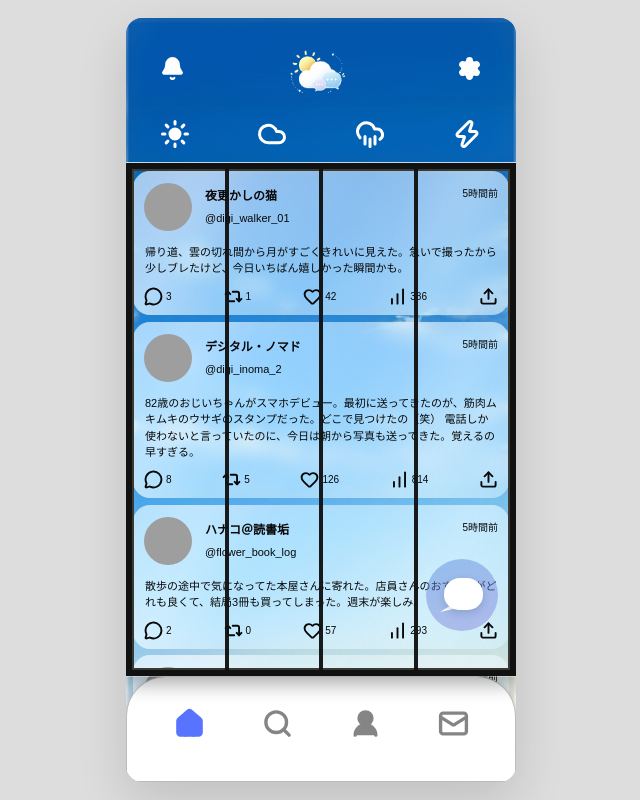
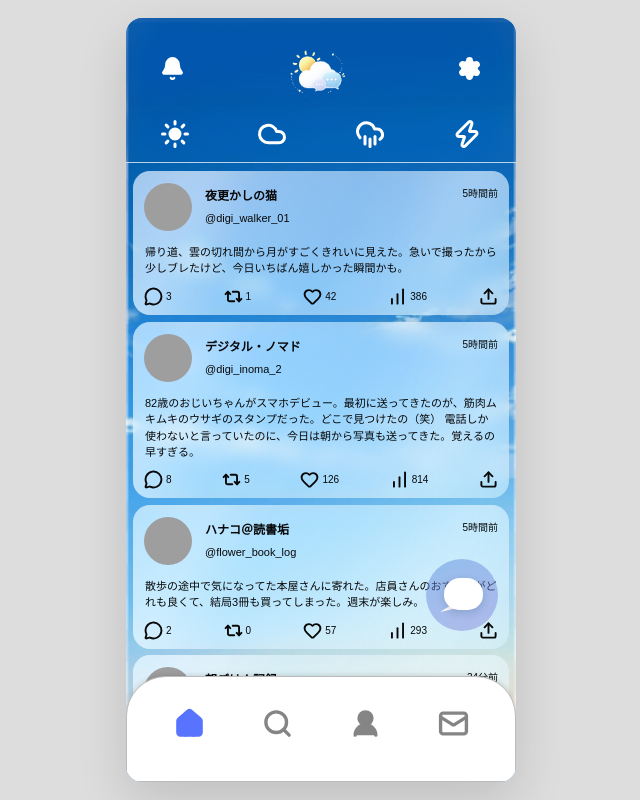
Before and after one commit to awo080558-dot/sora-social-apuri, a Next.js app: page / in a window 1280 px wide. Shown: the whole page, without its empty margins (319-959 px from the left). Built offline with nearby package versions, Linux system fonts and the light colour scheme; grey boxes are pictures that could not be loaded.

Commit message:
Revert "Make timeline feel like sliding window"
This reverts commit 93531c445e4eed9ed39253c3b174fd3caa1b40d3.

```diff
--- a/app/globals.css
+++ b/app/globals.css
@@ -347,131 +347,3 @@
   .timeline-area.weather-bg.window-reveal-target,
   .timeline-area.weather-bg.window-reveal-target>.sora-post{animation:none!important}
 }
-
-/* タイムライン全体を一枚の引違い窓として見せる */
-.sora-app:has(>.timeline-area)::before{
-  content:"";
-  position:absolute;
-  z-index:7;
-  pointer-events:none;
-  top:145px;
-  left:0;
-  right:0;
-  bottom:106px;
-  border:6px solid #111;
-  box-shadow:
-    inset 0 0 0 2px #3a3a35,
-    inset 0 0 10px #ffffff22,
-    0 0 0 1px #ffffff55,
-    0 8px 18px #0005;
-}
-.sora-app:has(>.timeline-area)::after{
-  content:"";
-  position:absolute;
-  z-index:7;
-  pointer-events:none;
-  top:145px;
-  bottom:106px;
-  left:6px;
-  right:6px;
-  background:
-    linear-gradient(90deg,transparent calc(25% - 2px),#111 calc(25% - 2px) calc(25% + 2px),transparent calc(25% + 2px)),
-    linear-gradient(90deg,transparent calc(50% - 2px),#111 calc(50% - 2px) calc(50% + 2px),transparent calc(50% + 2px)),
-    linear-gradient(90deg,transparent calc(75% - 2px),#111 calc(75% - 2px) calc(75% + 2px),transparent calc(75% + 2px)),
-    linear-gradient(180deg,#111 0 5px,transparent 5px calc(100% - 5px),#111 calc(100% - 5px));
-  opacity:.96;
-}
-.timeline-area.weather-bg{
-  transform-style:preserve-3d;
-  perspective:820px;
-}
-.timeline-area.weather-bg.weather-adjacent-preview{
-  inset:145px 0 106px 0;
-  height:auto;
-  padding:10px 13px 118px;
-  z-index:1;
-  opacity:calc(.38 + (var(--window-depth,0) * .62));
-  transform:scale(calc(.82 + (var(--window-depth,0) * .18))) translateY(calc(42px - (var(--window-depth,0) * 42px)));
-  transform-origin:center center;
-  filter:blur(calc(3px - (var(--window-depth,0) * 3px))) saturate(calc(.76 + (var(--window-depth,0) * .24))) brightness(calc(.86 + (var(--window-depth,0) * .14)));
-}
-.timeline-area.weather-bg.weather-adjacent-preview>.sora-post{
-  transform:scale(calc(.94 + (var(--window-depth,0) * .06)));
-  opacity:calc(.45 + (var(--window-depth,0) * .55));
-}
-.timeline-area.weather-bg.is-pulling{
-  background:transparent!important;
-  box-shadow:none!important;
-  overflow:hidden;
-}
-.timeline-area.weather-bg.is-pulling>.sora-post{
-  opacity:0;
-  pointer-events:none;
-}
-.timeline-area.weather-bg.is-pulling:before,
-.timeline-area.weather-bg.is-pulling:after{
-  content:""!important;
-  display:block!important;
-  position:absolute!important;
-  z-index:4!important;
-  top:145px!important;
-  bottom:106px!important;
-  width:52%!important;
-  pointer-events:none!important;
-  background-size:390px 100%!important;
-  background-repeat:no-repeat!important;
-  box-shadow:
-    inset 0 0 0 1px #ffffff55,
-    inset 0 0 14px #ffffff2e,
-    0 0 14px #0005!important;
-  filter:brightness(.95) saturate(1.02);
-  transition:none!important;
-}
-.timeline-area.weather-bg.is-pulling:before{
-  left:0!important;
-  background-position:left top!important;
-  border-right:4px solid #111!important;
-  transform:translateX(calc(var(--window-open,0) * -108%)) scaleX(calc(1 - (var(--window-open,0) * .05)));
-}
-.timeline-area.weather-bg.is-pulling:after{
-  right:0!important;
-  background-position:right top!important;
-  border-left:4px solid #111!important;
-  transform:translateX(calc(var(--window-open,0) * 108%)) scaleX(calc(1 - (var(--window-open,0) * .05)));
-}
-.timeline-area.weather-bg.sunny.is-pulling:before,
-.timeline-area.weather-bg.sunny.is-pulling:after{background-image:url('/weather-sunny-blended.png')!important}
-.timeline-area.weather-bg.cloudy.is-pulling:before,
-.timeline-area.weather-bg.cloudy.is-pulling:after{background-image:url('/weather-cloudy-photo.png')!important}
-.timeline-area.weather-bg.rainy.is-pulling:before,
-.timeline-area.weather-bg.rainy.is-pulling:after{background-image:url('/weather-rainy-photo.png')!important}
-.timeline-area.weather-bg.storm.is-pulling:before,
-.timeline-area.weather-bg.storm.is-pulling:after{background-image:url('/weather-storm-photo.png')!important}
-.weather-window-reveal{
-  z-index:6;
-  top:145px;
-  bottom:106px;
-}
-.weather-window-reveal .window-pane{
-  width:52%;
-  box-shadow:inset 0 0 0 1px #ffffff55,inset 0 0 14px #ffffff2e,0 0 14px #0005;
-}
-.window-pane-left{border-right:4px solid #111}
-.window-pane-right{border-left:4px solid #111}
-.timeline-area.weather-bg.window-reveal-target{
-  transform-origin:center center;
-  animation:window-back-sky-in .72s cubic-bezier(.17,.84,.22,1) both;
-}
-.timeline-area.weather-bg.window-reveal-target>.sora-post{
-  animation:window-post-from-back .72s cubic-bezier(.17,.84,.22,1) both!important;
-}
-@keyframes window-back-sky-in{
-  0%{opacity:.42;filter:blur(3px) saturate(.78) brightness(.86);transform:scale(.82) translateY(42px)}
-  52%{opacity:.82;filter:blur(.8px) saturate(.96) brightness(.96);transform:scale(.96) translateY(8px)}
-  100%{opacity:1;filter:none;transform:none}
-}
-@keyframes window-post-from-back{
-  0%{opacity:0;transform:translateY(28px) scale(.92)}
-  42%{opacity:.42}
-  100%{opacity:1;transform:none}
-}
--- a/app/page.tsx
+++ b/app/page.tsx
@@ -5,7 +5,7 @@ import {
   Mail, MapPin, MessageCircle, Pencil, Repeat2, Search, Send, Settings,
   Sun, Upload, UserPlus, UserRound, X, Zap
 } from "lucide-react";
-import { type CSSProperties, type FormEvent, type PointerEvent, type WheelEvent, useEffect, useMemo, useRef, useState } from "react";
+import { type FormEvent, type PointerEvent, type WheelEvent, useEffect, useMemo, useRef, useState } from "react";
 import { RealMap } from "./RealMap";
 
 type Weather = "sunny" | "cloudy" | "rainy" | "storm";
@@ -142,9 +142,6 @@ export default function HomePage(){
   const feed=useMemo(()=>posts.filter(p=>p.weather===weather),[weather]);
   const dragPreviewFeed=useMemo(()=>dragPreviewWeather?posts.filter(p=>p.weather===dragPreviewWeather):[],[dragPreviewWeather]);
   const windowRevealFeed=useMemo(()=>windowReveal?posts.filter(p=>p.weather===windowReveal.from).slice(0,4):[],[windowReveal]);
-  const windowDragProgress=dragOffset!==0?Math.min(Math.abs(dragOffset)/(dragWidth*.68),1):0;
-  const windowDragStyle=dragOffset!==0?({"--window-open":windowDragProgress,"--window-direction":dragOffset<0?1:-1} as CSSProperties):undefined;
-  const windowBackStyle=dragOffset!==0?({"--window-depth":windowDragProgress} as CSSProperties):undefined;
   const exactSearchResults=useMemo(()=>posts.filter(p=>`${p.name}${p.handle}${p.body}`.toLowerCase().includes(query.trim().toLowerCase())),[query]);
   const searchResults=useMemo(()=>query.trim()?(exactSearchResults.length?exactSearchResults:posts.slice(0,6)):[],[query,exactSearchResults]);
   const hasExactSearchResults=exactSearchResults.length>0;
@@ -244,7 +241,7 @@ export default function HomePage(){
       {weatherOrder.map(key=>{const Icon=weatherInfo[key].icon;return <button key={key} className={weather===key?"active":""} onClick={()=>{setWeatherWithSlide(key);setView("timeline")}} aria-label={weatherInfo[key].label}><Icon fill={key==="sunny"?"currentColor":"none"}/></button>})}
     </nav></>}
 
-    {view==="timeline"&&dragPreviewWeather&&dragOffset!==0&&<div aria-hidden="true" className={`timeline-area weather-bg ${dragPreviewWeather} weather-adjacent-preview`} style={windowBackStyle}>
+    {view==="timeline"&&dragPreviewWeather&&dragOffset!==0&&<div aria-hidden="true" className={`timeline-area weather-bg ${dragPreviewWeather} weather-adjacent-preview`} style={{transform:`translateX(${dragOffset+(dragOffset>0?-dragWidth:dragWidth)}px)`}}>
       {dragPreviewFeed.map((post,index)=><article className="sora-post region-post-in" style={{animationDelay:`${index*85}ms`}} key={`preview-${post.id}`}>
         <div className="post-head"><button className={`photo-avatar account-link generated-avatar avatar-${((post.id-1)%6)+1}`} tabIndex={-1} aria-label={`${post.name}のプロフィール`}/><div className="identity"><strong>{post.name}</strong><span>{post.handle}</span></div><time>{post.time}</time></div>
         <p>{post.body}</p>
@@ -258,7 +255,7 @@ export default function HomePage(){
       </article>)}
     </div>}
 
-    {view==="timeline"&&<div key={weather} className={`timeline-area weather-bg ${weather} ${dragOffset!==0?"is-pulling":""} ${windowReveal?"window-reveal-target":""}`} style={windowDragStyle} onPointerDown={startWeatherSwipe} onPointerMove={moveWeatherSwipe} onPointerUp={endWeatherSwipe} onPointerCancel={endWeatherSwipe} onWheel={wheelWeather}>
+    {view==="timeline"&&<div key={weather} className={`timeline-area weather-bg ${weather} ${dragOffset!==0?"is-pulling":""} ${windowReveal?"window-reveal-target":""}`} style={dragOffset!==0?{transform:`translateX(${dragOffset}px)`}:undefined} onPointerDown={startWeatherSwipe} onPointerMove={moveWeatherSwipe} onPointerUp={endWeatherSwipe} onPointerCancel={endWeatherSwipe} onWheel={wheelWeather}>
       {feed.map((post,index)=><article className="sora-post region-post-in" style={{animationDelay:`${index*85}ms`}} key={post.id}>
         <div className="post-head"><button className={`photo-avatar account-link generated-avatar avatar-${((post.id-1)%6)+1}`} onClick={()=>openAccount(post)} aria-label={`${post.name}のプロフィール`}/><div className="identity"><strong>{post.name}</strong><span>{post.handle}</span></div><time>{post.time}</time></div>
         <p>{post.body}</p>
```
